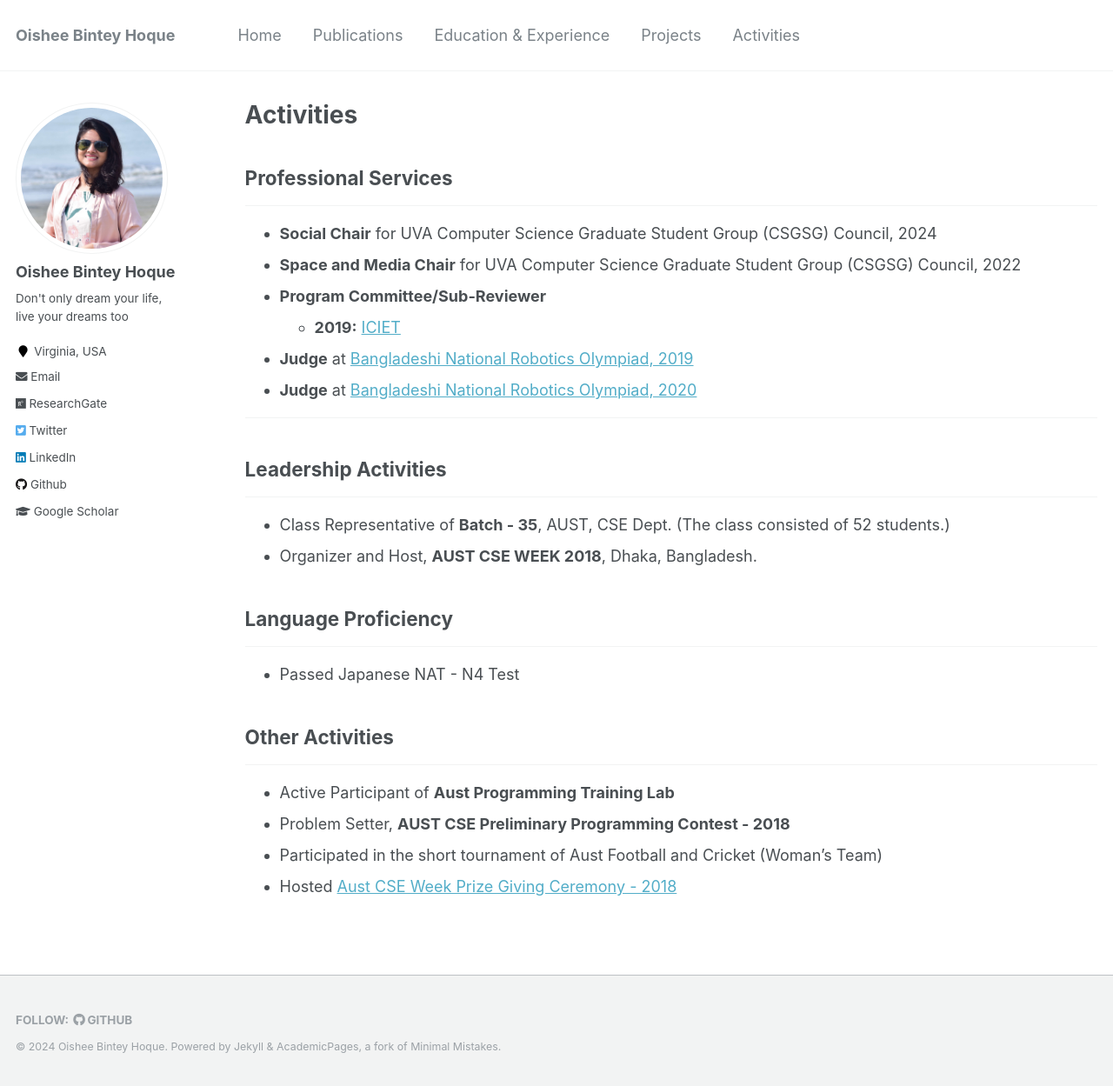
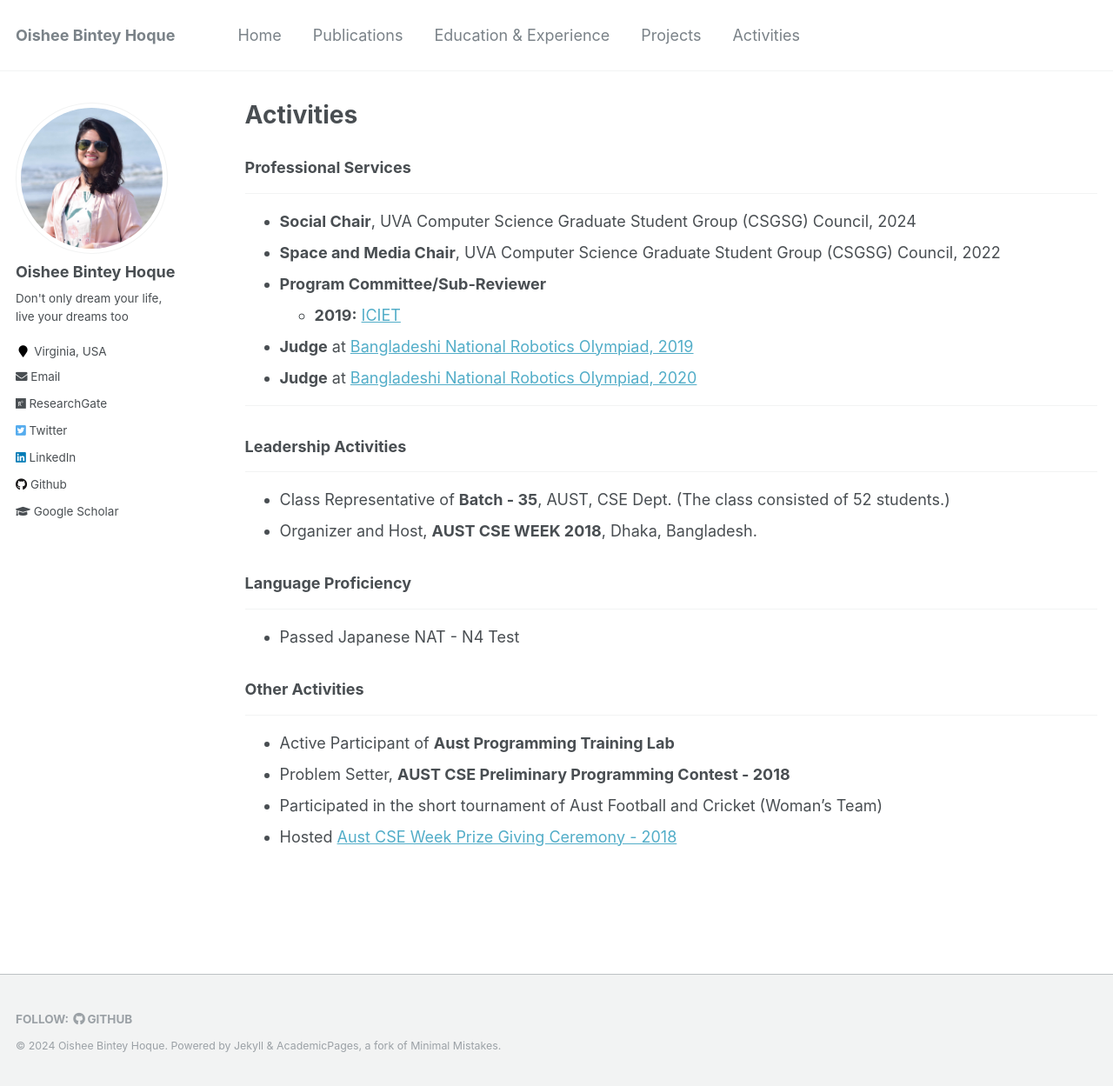
Before and after one commit to oishee-hoque/oishee-hoque.github.io, a Jekyll site: the page built from _pages/activities.md, in a window 1280 px wide and 1249 px high. Shown: the whole window at 87% size. Built offline with Jekyll 4.4.1, drawn with Linux system fonts in a browser that asks for light colours.

Commit message:
Update activities.md

```diff
--- a/_pages/activities.md
+++ b/_pages/activities.md
@@ -5,12 +5,12 @@ permalink: /activities/
 author_profile: true
 ---
 
-## Professional Services
+### Professional Services
 
 ---
 
-- **Social Chair** for UVA Computer Science Graduate Student Group (CSGSG) Council, 2024
-- **Space and Media Chair** for UVA Computer Science Graduate Student Group (CSGSG) Council, 2022
+- **Social Chair**, UVA Computer Science Graduate Student Group (CSGSG) Council, 2024
+- **Space and Media Chair**, UVA Computer Science Graduate Student Group (CSGSG) Council, 2022
 - **Program Committee/Sub-Reviewer**
   - **2019:** [ICIET](http://www.enggtech.du.ac.bd/iciet-2019/)
 - **Judge** at [Bangladeshi National Robotics Olympiad, 2019](https://bdro.org/)
@@ -18,20 +18,20 @@ author_profile: true
 
 ---
 
-## Leadership Activities
+### Leadership Activities
 
 ---
 
 - Class Representative of **Batch - 35**, AUST, CSE Dept. (The class consisted of 52 students.)
 - Organizer and Host, **AUST CSE WEEK 2018**, Dhaka, Bangladesh.
 
-## Language Proficiency
+### Language Proficiency
 
 ---
 
 - Passed Japanese NAT - N4 Test
 
-## Other Activities
+### Other Activities
 
 ---
 
```
